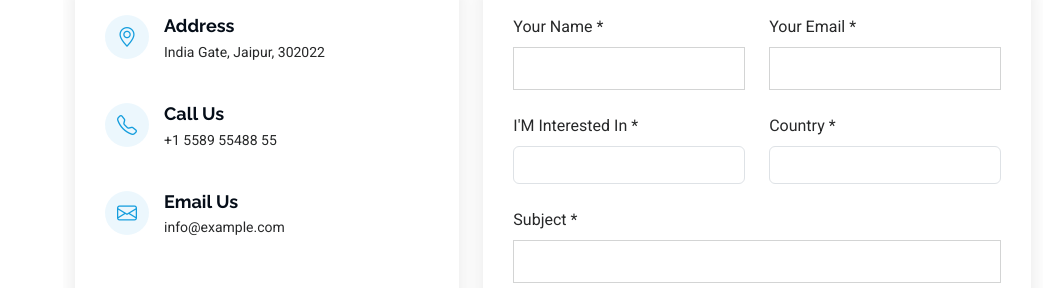
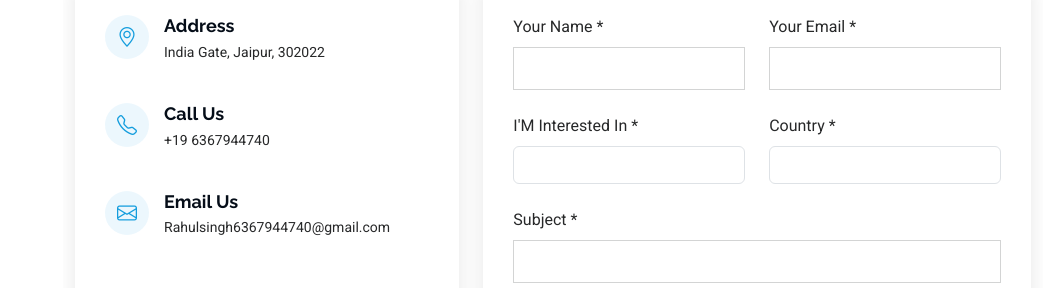
Before and after one commit to Rahulsingh6367/portfolio, a plain HTML site: page index.html in a window 1280 px wide. Shown: the part 5780-6068 px from the top of the page, without its empty margins (237-1280 px from the left). Drawn offline with Linux system fonts and the light colour scheme; grey boxes are pictures that could not be loaded.

Commit message:
Update index.html

```diff
--- a/index.html
+++ b/index.html
@@ -1,4 +1,4 @@
-<!DOCTYPE html>
+  <!DOCTYPE html>
 <html lang="en">
 
 <head>
@@ -641,7 +641,7 @@
                 <i class="bi bi-telephone flex-shrink-0"></i>
                 <div>
                   <h3>Call Us</h3>
-                  <p>+1 5589 55488 55</p>
+                  <p>+19 6367944740</p>
                 </div>
               </div><!-- End Info Item -->
 
@@ -649,7 +649,7 @@
                 <i class="bi bi-envelope flex-shrink-0"></i>
                 <div>
                   <h3>Email Us</h3>
-                  <p>info@example.com</p>
+                  <p>Rahulsingh6367944740@gmail.com</p>
                 </div>
               </div><!-- End Info Item -->
 
```
